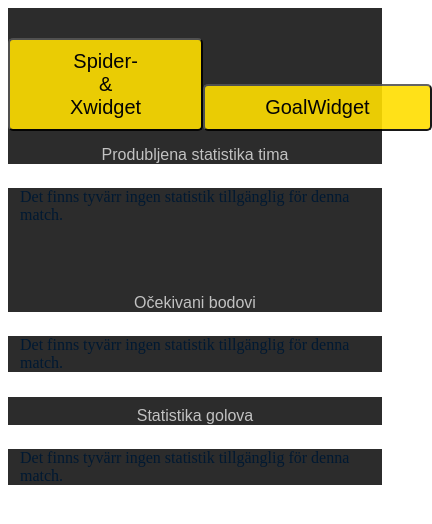
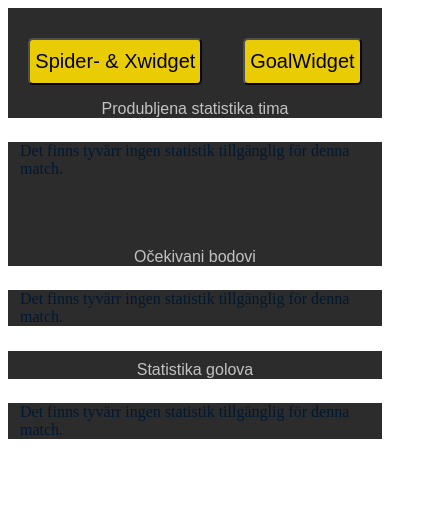
Before and after one commit to Gio88R/widget-serbian, a Next.js app: page / in a window 390 px wide. Shown: the top 524 px of the page, 432 px wide, since content can reach past the window. Built offline with nearby package versions, Linux system fonts and the light colour scheme; no server answers.

Commit message:
media query's styling

```diff
--- a/components/goalWidget.js
+++ b/components/goalWidget.js
@@ -15,6 +15,9 @@ const Button = styled.button`
   border-radius: 5px;
   margin: 10px 0px;
   cursor: pointer;
+  @media (max-width: 720px) {
+    padding: 10px 5px;
+  }
 `;
 const ButtonGroup = styled.div`
   display: flex;
--- a/components/navigationBtn.js
+++ b/components/navigationBtn.js
@@ -6,12 +6,15 @@ const Button = styled.button`
   background-color: #FFDE00;
   color: black;
   font-size: 20px;
-  padding: 10px 60px;
+  padding: 10px 69px;
   opacity: 0.9;
   border-radius: 5px;
   margin: 10px 0px;
   cursor: pointer;
   margin-top: 30px;
+  @media (max-width: 720px) {
+    padding: 10px 5px;
+  }
 `;
 
 const ButtonGroup = styled.div`
--- a/components/spiderWidget.js
+++ b/components/spiderWidget.js
@@ -11,7 +11,7 @@ const Button = styled.button`
   background-color: #FFDE00;
   color: black;
   font-size: 20px;
-  padding: 10px 60px;
+  padding: 10px 15px;
   opacity: 0.9;
   border-radius: 5px;
   margin: 10px 0px;
--- a/components/xWidget.js
+++ b/components/xWidget.js
@@ -10,7 +10,7 @@ const Button = styled.button`
   background-color: #FFDE00;
   color: black;
   font-size: 20px;
-  padding: 10px 60px;
+  padding: 10px 15px;
   opacity: 0.9;
   border-radius: 5px;
   margin: 10px 0px;
--- a/styles/globals.css
+++ b/styles/globals.css
@@ -473,4 +473,9 @@
     min-width: 33px;
     width: 33px;
   }
+  @media screen and (max-width: 780px) {
+    .pm-x-metric-name {
+      font-size: 10px;
+    }
 }
+}
```
